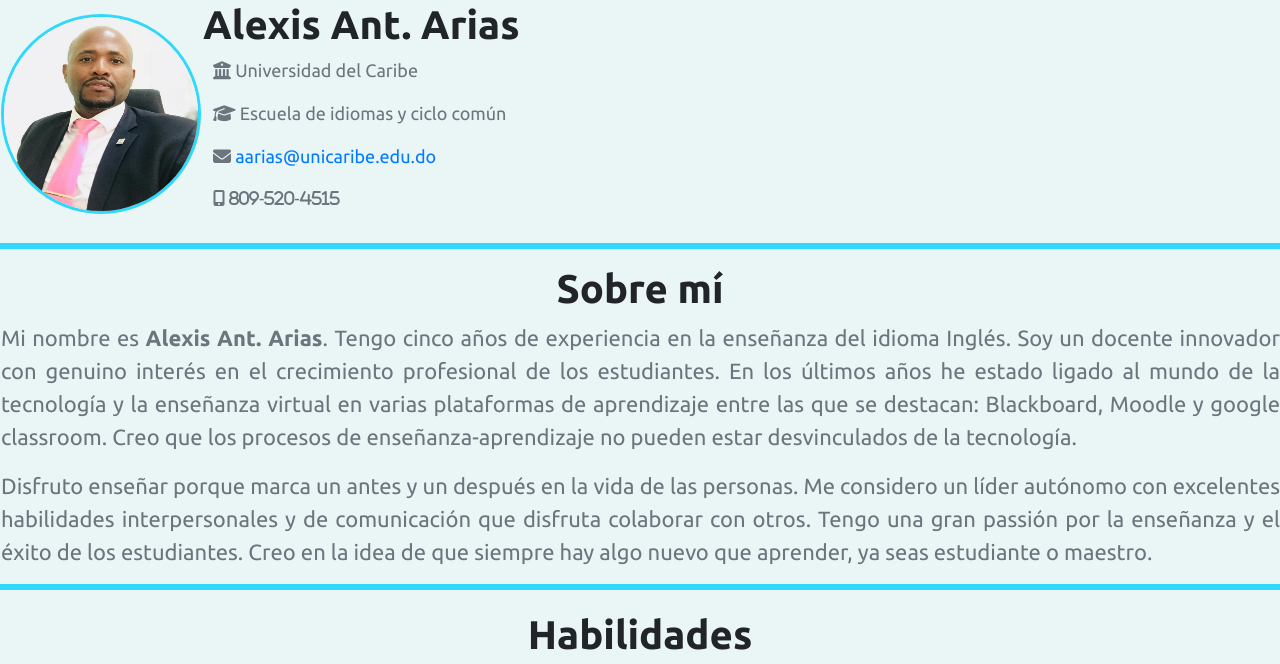
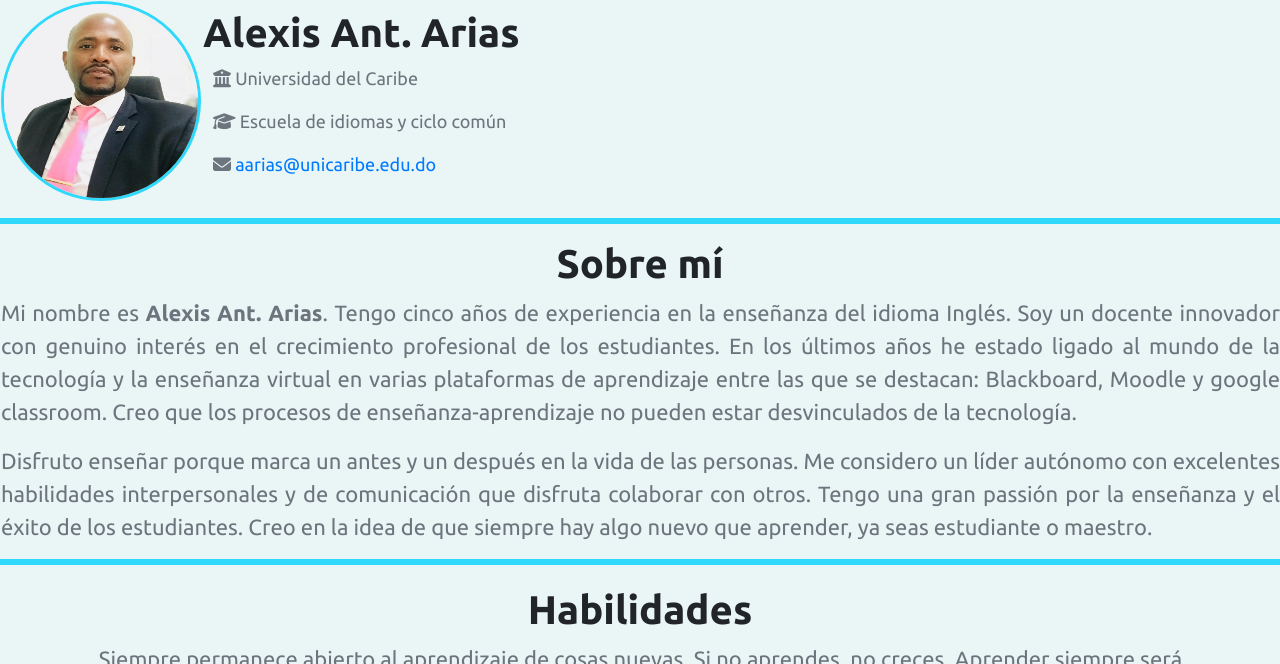
Before and after one commit to Aarias23/teacher_profile, a plain HTML site: page index.html in a window 1280 px wide. Shown: the top 664 px of the page. Drawn offline with nearby package versions, Linux system fonts and the light colour scheme.

Commit message:
Update index.html

```diff
--- a/index.html
+++ b/index.html
@@ -25,7 +25,6 @@
           <p class="text"><i class="fas fa-university"></i> Universidad del Caribe</p>
           <p class="text"><i class="fas fa-graduation-cap"></i> Escuela de idiomas y ciclo común</p>
           <p class="text"><i class="fas fa-envelope"></i><a href="https://login.unicaribe.edu.do/authenticationendpoint/login.do?RelayState=https%3A%2F%2Fwww.google.com%2Fa%2Funicaribe.edu.do%2FServiceLogin%3Fservice%3Dmail%26passive%3Dtrue%26rm%3Dfalse%26continue%3Dhttps%253A%252F%252Fmail.google.com%252Fmail%252F%26ss%3D1%26ltmpl%3Ddefault%26ltmplcache%3D2%26emr%3D1%26osid%3D1&commonAuthCallerPath=%2Fsamlsso&forceAuth=false&passiveAuth=false&tenantDomain=carbon.super&sessionDataKey=d767b704-ce44-4542-b211-8f07959f8716&relyingParty=google.com&type=samlsso&sp=Google&isSaaSApp=false&authenticators=BasicAuthenticator:LOCAL#"> aarias@unicaribe.edu.do</a></p>
-          <p><i class="fas fa-mobile-alt"> 809-520-4515</i></p>
          </td>
       </tr>
     </table>
```
